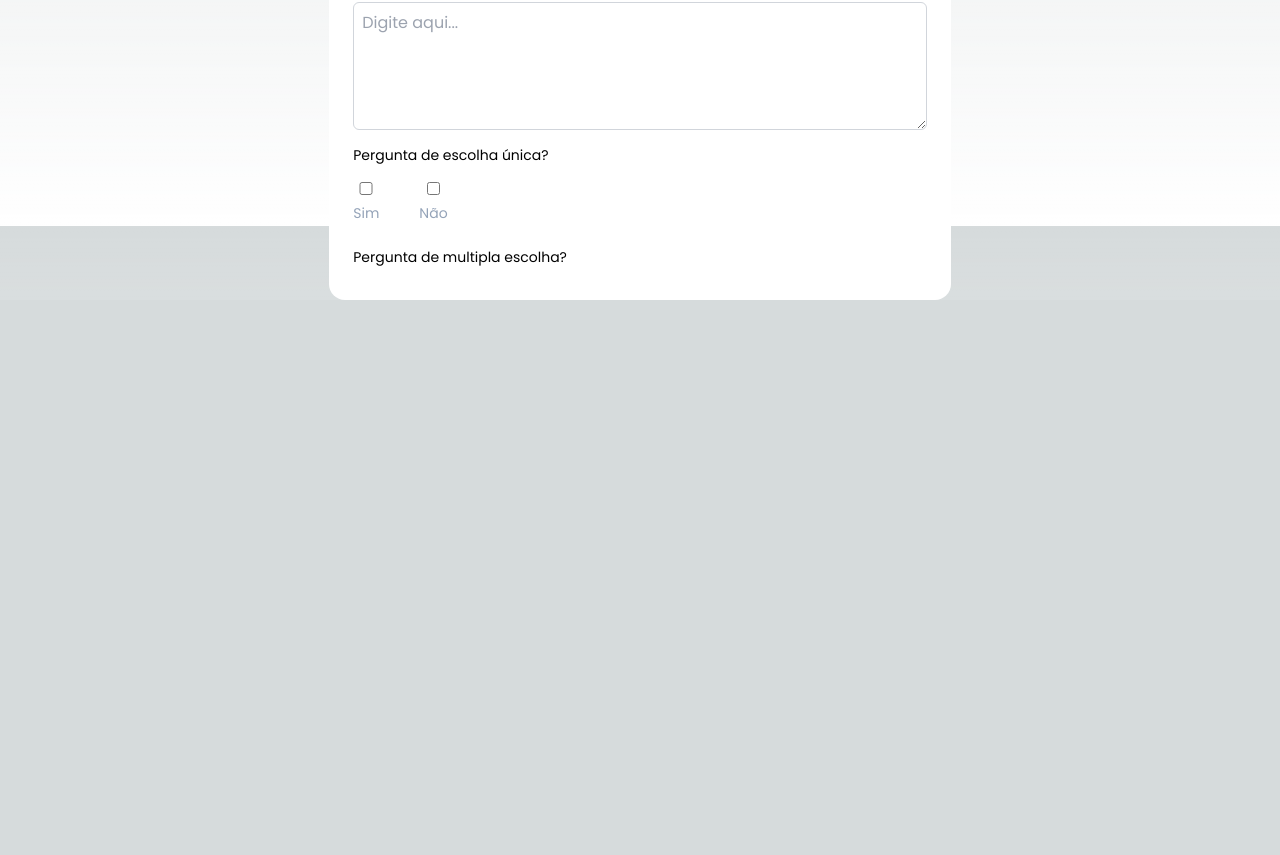
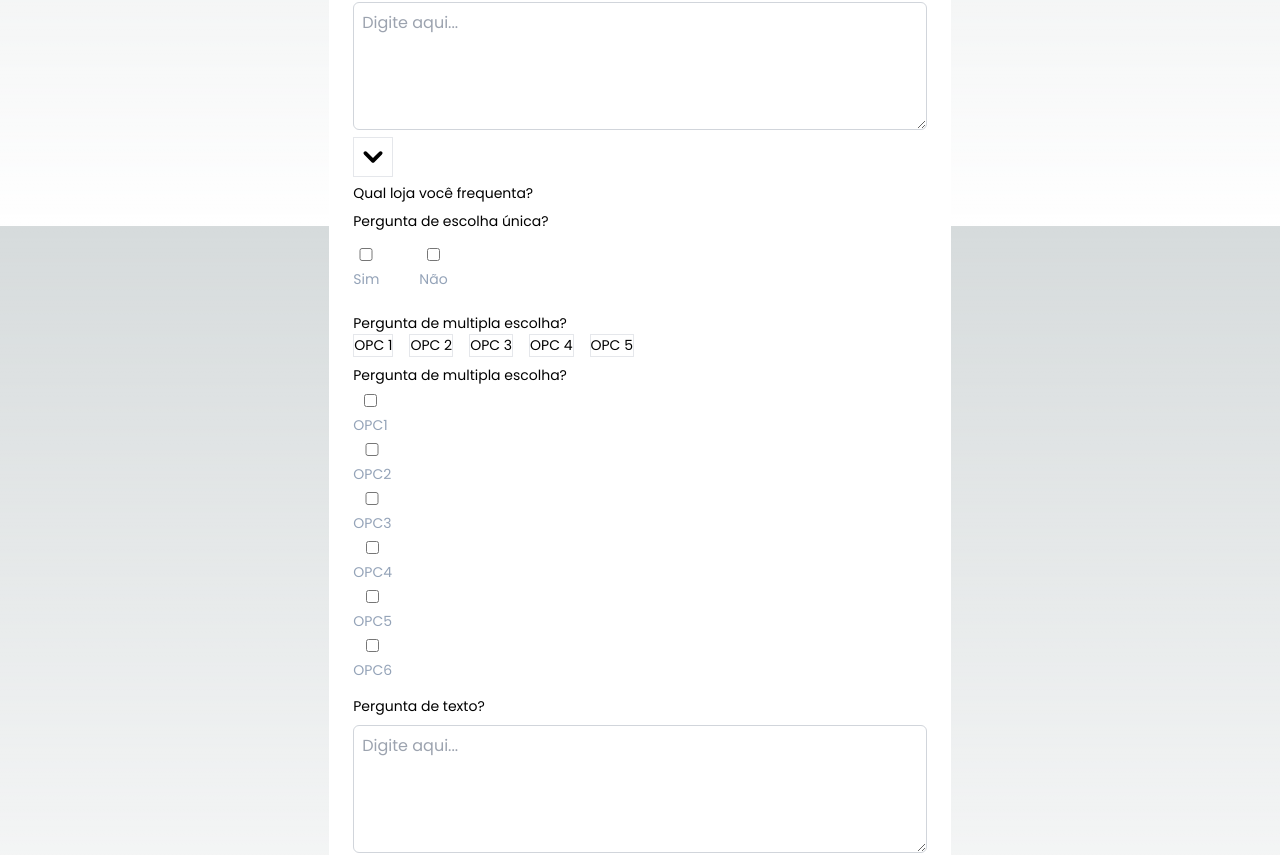
Before and after one commit to DenisLeme/satisfaction, a Next.js app: page / in a window 1280 px wide. Shown: the part 646-1501 px from the top of the page. Before the commit the page ends 946 px from the top, so only its background shows below. Built offline with nearby package versions, Linux system fonts and the light colour scheme.

Commit message:
Feat: refactor forms

```diff
--- a/components/Chip/page.tsx
+++ b/components/Chip/page.tsx
@@ -1,47 +1,47 @@
-// import Chip from "@material-tailwind/react/components/Chip";
-// import { useState } from "react";
+import Chip from "@material-tailwind/react/components/Chip";
+import { useState } from "react";
 
-// type ChipValue = "OPC 1" | "OPC 2" | "OPC 3" | "OPC 4" | "OPC 5";
+type ChipValue = "OPC 1" | "OPC 2" | "OPC 3" | "OPC 4" | "OPC 5";
 
-// export function ChipVariants() {
-//   const [selectedChips, setSelectedChips] = useState<ChipValue[]>([]);
+export function ChipVariants() {
+  const [selectedChips, setSelectedChips] = useState<ChipValue[]>([]);
 
-//   const handleChipClick = (chipValue: ChipValue) => {
-//     if (selectedChips.includes(chipValue)) {
-//       setSelectedChips(selectedChips.filter((value) => value !== chipValue));
-//     } else {
-//       setSelectedChips([...selectedChips, chipValue]);
-//     }
-//   };
+  const handleChipClick = (chipValue: ChipValue) => {
+    if (selectedChips.includes(chipValue)) {
+      setSelectedChips(selectedChips.filter((value) => value !== chipValue));
+    } else {
+      setSelectedChips([...selectedChips, chipValue]);
+    }
+  };
 
-//   return (
-//     <div className="flex gap-2">
-//       <Chip
-//         variant={selectedChips.includes("OPC 1") ? "filled" : "outlined"}
-//         value="OPC 1"
-//         onClick={() => handleChipClick("OPC 1")}
-//       />
-//       <Chip
-//         variant={selectedChips.includes("OPC 2") ? "filled" : "outlined"}
-//         value="OPC 2"
-//         onClick={() => handleChipClick("OPC 2")}
-//       />
-//         <Chip
-//         variant={selectedChips.includes("OPC 3") ? "filled" : "outlined"}
-//         value="OPC 3"
-//         onClick={() => handleChipClick("OPC 3")}
-//       />
-//       <Chip
-//         variant={selectedChips.includes("OPC 4") ? "filled" : "outlined"}
-//         value="OPC 4"
-//         onClick={() => handleChipClick("OPC 4")}
-//       />
-//       <Chip
-//         variant={selectedChips.includes("OPC 5") ? "filled" : "outlined"}
-//         value="OPC 5"
-//         onClick={() => handleChipClick("OPC 5")}
-//       />
+  return (
+    <div className="flex gap-4">
+      <Chip
+        variant={selectedChips.includes("OPC 1") ? "filled" : "outlined"}
+        value="OPC 1"
+        onClick={() => handleChipClick("OPC 1")}
+      />
+      <Chip
+        variant={selectedChips.includes("OPC 2") ? "filled" : "outlined"}
+        value="OPC 2"
+        onClick={() => handleChipClick("OPC 2")}
+      />
+        <Chip
+        variant={selectedChips.includes("OPC 3") ? "filled" : "outlined"}
+        value="OPC 3"
+        onClick={() => handleChipClick("OPC 3")}
+      />
+      <Chip
+        variant={selectedChips.includes("OPC 4") ? "filled" : "outlined"}
+        value="OPC 4"
+        onClick={() => handleChipClick("OPC 4")}
+      />
+      <Chip
+        variant={selectedChips.includes("OPC 5") ? "filled" : "outlined"}
+        value="OPC 5"
+        onClick={() => handleChipClick("OPC 5")}
+      />
 
-//     </div>
-//   );
-// }
+    </div>
+  );
+}
--- a/components/Dropdown/page.tsx
+++ b/components/Dropdown/page.tsx
@@ -1,14 +1,14 @@
-// import { Select, Option } from "@material-tailwind/react";
-// export default function Dropdown() {
-//   return (
-//     // <div className="">
-//     //   <Select label="Select Version">
-//     //     <Option>Material Tailwind HTML</Option>
-//     //     <Option>Material Tailwind React</Option>
-//     //     <Option>Material Tailwind Vue</Option>
-//     //     <Option>Material Tailwind Angular</Option>
-//     //     <Option>Material Tailwind Svelte</Option>
-//     //   </Select>
-//     // </div>
-//   );
-// }
+import { Select, Option } from "@material-tailwind/react";
+export default function Dropdown() {
+  return (
+     <div className="justify-items-start w-10 H-3/5">
+       <Select label="Qual loja você frequenta?">
+         <Option>Material Tailwind HTML</Option>
+         <Option>Material Tailwind React</Option>
+         <Option>Material Tailwind Vue</Option>
+         <Option>Material Tailwind Angular</Option>
+         <Option>Material Tailwind Svelte</Option>
+       </Select>
+     </div>
+  );
+}
--- a/components/Form/page.tsx
+++ b/components/Form/page.tsx
@@ -2,6 +2,8 @@ import React, { useState } from 'react';
 import StarRatings from 'react-star-ratings';
 import Checkbox from "../Checkbox/page";
 import InputComponent from '../Input/page';
+import Dropdown from '../Dropdown/page';
+import { ChipVariants } from '../Chip/page';
 // import Dropdown from '../Dropdown/page';
 // import { ChipVariants } from '../Chip/page';
 
@@ -21,6 +23,12 @@ const SatisfacaoForm = () => {
     checkbox10:false,
     checkbox11:false,
     checkbox12:false,
+    checkbox13:false,
+    checkbox14:false,
+    checkbox15:false,
+    checkbox16:false,
+    checkbox17:false,
+    checkbox18:false,
   });
   const handleCheckboxChange = (name: string, isChecked: boolean) => {
     setCheckboxValue({
@@ -192,9 +200,9 @@ const SatisfacaoForm = () => {
                 </p>
                 <InputComponent/>
                 </div>
-                {/* <div>
+                 <div>
                   <Dropdown/>
-                </div> */}
+                </div>
                 <div className='text-[14px] text-muted my-2 '>
                   <p>Pergunta de escolha única?</p>
                   <div className='flex gap-10 py-4 rounded-full justify-start'>
@@ -222,10 +230,85 @@ const SatisfacaoForm = () => {
                 </div>
                 <div className='text-[14px] text-muted my-2'>
                   <p>Pergunta de multipla escolha?</p>
-                  {/* <div>
+                  <div>
                     <ChipVariants/>
-                  </div> */}
-
+                  </div>
+                </div>
+                <div className='text-[14px] text-muted my-2  '>
+                  <p>Pergunta de multipla escolha?</p>
+                  <div className='flex flex-col gap-2 py-2 rounded-full items-start'>
+                  <Checkbox
+                    label="OPC1"
+                    name="OPC1"
+                    isFlexRow={false}
+                    isRounded={true}
+                    isChecked={checkboxValue.checkbox13}
+                    onChange={(isChecked: any) =>
+                      handleCheckboxChange("checkbox13", isChecked)
+                    }
+                  />
+                  <Checkbox
+                    label="OPC2"
+                    name="OPC2"
+                    isFlexRow={false}
+                    isRounded={true}
+                    isChecked={checkboxValue.checkbox14}
+                    onChange={(isChecked: any) =>
+                      handleCheckboxChange("checkbox14", isChecked)
+                    }
+                  />
+                  <Checkbox
+                    label="OPC3"
+                    name="OPC3"
+                    isFlexRow={false}
+                    isRounded={true}
+                    isChecked={checkboxValue.checkbox15}
+                    onChange={(isChecked: any) =>
+                      handleCheckboxChange("checkbox15", isChecked)
+                    }
+                  />
+                   <Checkbox
+                    label="OPC4"
+                    name="OPC4"
+                    isFlexRow={false}
+                    isRounded={true}
+                    isChecked={checkboxValue.checkbox16}
+                    onChange={(isChecked: any) =>
+                      handleCheckboxChange("checkbox16", isChecked)
+                    }
+                  />
+                   <Checkbox
+                    label="OPC5"
+                    name="OPC5"
+                    isFlexRow={false}
+                    isRounded={true}
+                    isChecked={checkboxValue.checkbox17}
+                    onChange={(isChecked: any) =>
+                      handleCheckboxChange("checkbox17", isChecked)
+                    }
+                  />
+                  <Checkbox
+                    label="OPC6"
+                    name="OPC6"
+                    isFlexRow={false}
+                    isRounded={true}
+                    isChecked={checkboxValue.checkbox18}
+                    onChange={(isChecked: any) =>
+                      handleCheckboxChange("checkbox18", isChecked)
+                    }
+                  />
+                  </div>
+                </div>
+                <div>
+                <p className="text-[14px] text-muted my-2">
+                  Pergunta de texto?
+                </p>
+                <InputComponent/>
+                </div>
+                <br/>
+                <div>
+                  <p className='text-[14px] text-muted my-2'>Pergunta de texto?</p>
+                  <InputComponent/>
                 </div>
               </div>
 
```
